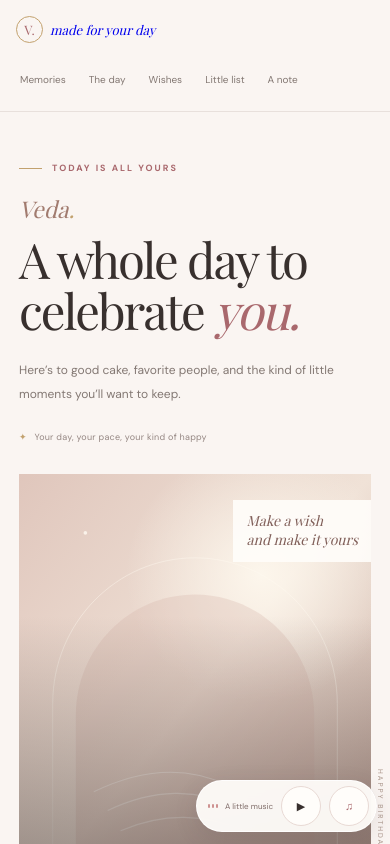
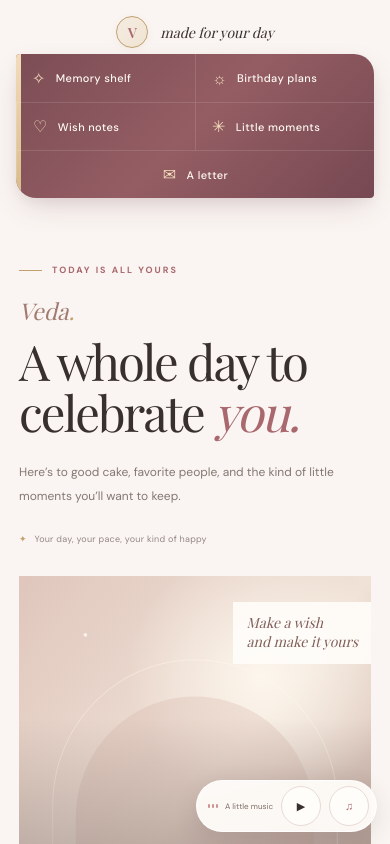
Before and after one commit to vijithkr829-droid/source, an Angular app in the folder birthday-surprise/: page / in a window 390 px wide. Shown: the top 844 px of the page. Built offline with nearby package versions, Linux system fonts and the light colour scheme; a web font is replaced by a local one.

Commit message:
feat: enhance header structure and navigation; improve accessibility and layout

```diff
--- a/birthday-surprise/src/app/app.css
+++ b/birthday-surprise/src/app/app.css
@@ -1,45 +1,252 @@
-:host { display: block; min-height: 100vh; }
+:host {
+  display: block;
+  min-height: 100vh;
+  background-color: var(--paper, #faf5f2);
+  color: var(--ink, #38302e);
+  font-family: var(--sans, "Segoe UI", sans-serif);
+}
 
+/* ==========================================================================
+   Header & Wordmark
+   ========================================================================== */
 .site-header {
-  position: sticky;
-  top: 0;
+  position: relative;
   z-index: 10;
-  width: min(1240px, calc(100% - 88px));
-  height: 82px;
+  width: min(1240px, calc(100% - 64px));
   margin: 0 auto;
+  padding: 24px 0 20px;
+  border-bottom: 1px solid rgba(132, 84, 91, 0.08);
+}
+
+.header-inner {
+  display: flex;
+  flex-direction: column;
+  align-items: stretch;
+}
+
+.wordmark {
+  display: inline-flex;
+  align-items: center;
+  gap: 12px;
+  font-family: var(--serif, Georgia, serif);
+  font-size: 16px;
+  font-style: italic;
+  text-decoration: none;
+  color: var(--ink, #332627);
+  transition: opacity 0.2s ease;
+}
+
+.wordmark:hover {
+  opacity: 0.8;
+}
+
+.wordmark-mark {
+  display: grid;
+  width: 36px;
+  height: 36px;
+  place-items: center;
+  background: linear-gradient(135deg, rgba(215, 186, 138, 0.15), rgba(215, 186, 138, 0.3));
+  border: 1px solid var(--gold, #d7ba8a);
+  border-radius: 50%;
+  color: var(--rose-deep, #80515b);
+  font-family: var(--serif, Georgia, serif);
+  font-size: 14px;
+  font-style: normal;
+  font-weight: 600;
+  box-shadow: 0 2px 8px rgba(132, 84, 91, 0.06);
+}
+
+/* ==========================================================================
+   Navigation
+   ========================================================================== */
+.site-nav {
+  position: relative;
+  width: 100%;
+  display: grid;
+  grid-template-columns: repeat(5, minmax(0, 1fr));
+  margin-top: 18px;
+  overflow: hidden;
+  border-radius: 6px 28px 6px 28px;
+  background: linear-gradient(135deg, #7c4d55 0%, #945d63 50%, #764852 100%);
+  box-shadow: 0 12px 30px -8px rgba(124, 77, 85, 0.25),
+              0 4px 12px rgba(0, 0, 0, 0.04);
+}
+
+.site-nav::before {
+  position: absolute;
+  inset: 0 auto 0 0;
+  width: 5px;
+  background: linear-gradient(to bottom, #f2dcbb, #d7ba8a);
+  content: "";
+}
+
+.site-nav a {
+  position: relative;
+  min-height: 56px;
   display: flex;
   align-items: center;
-  justify-content: space-between;
-  border-bottom: 1px solid rgba(104, 78, 70, .12);
-  background: rgba(250, 245, 242, .95);
-  backdrop-filter: blur(14px);
+  justify-content: center;
+  gap: 10px;
+  padding: 10px 14px;
+  color: #fff9f3;
+  font-size: 11px;
+  font-weight: 500;
+  letter-spacing: 0.4px;
+  text-decoration: none;
+  transition: background 0.25s ease, transform 0.25s ease;
 }
 
-.wordmark { display: inline-flex; align-items: center; gap: 11px; font-family: var(--serif); font-size: 15px; font-style: italic; text-decoration: none; }
-.wordmark-mark { display: grid; width: 31px; height: 31px; place-items: center; border: 1px solid var(--gold); border-radius: 50%; color: var(--rose-deep); font-family: var(--serif); font-size: 13px; font-style: normal; }
-.site-nav { display: flex; align-items: center; gap: clamp(12px, 2vw, 28px); }
-.site-nav a { min-height: 44px; display: inline-flex; align-items: center; color: var(--muted); font-size: 10px; text-decoration: none; transition: color .2s ease; }
-.site-nav a:hover, .site-nav a:focus-visible { color: var(--rose-deep); }
-.route-shell { min-height: 60vh; }
-.skip-link { position: absolute; z-index: 20; top: 8px; left: 8px; padding: 10px 14px; transform: translateY(-160%); background: var(--ink); color: white; font-size: 12px; }
-.skip-link:focus { transform: translateY(0); }
-.route-shell > * { display: block; }
-.site-footer { min-height: 78px; display: flex; align-items: center; justify-content: center; gap: 20px; border-top: 1px solid rgba(104, 78, 70, .12); color: var(--muted); font-size: 10px; letter-spacing: .3px; }
-.footer-divider { width: 4px; height: 4px; border-radius: 50%; background: var(--gold); }
+.site-nav a + a {
+  border-left: 1px solid rgba(255, 249, 243, 0.12);
+}
 
+.site-nav a > span {
+  color: #f2dcbb;
+  font-size: 16px;
+  transition: transform 0.25s cubic-bezier(0.34, 1.56, 0.64, 1);
+}
+
+.site-nav a:hover,
+.site-nav a:focus-visible {
+  background: rgba(255, 255, 255, 0.14);
+  color: #ffffff;
+}
+
+.site-nav a:focus-visible {
+  z-index: 1;
+  outline: 2px solid #fff9f3;
+  outline-offset: -4px;
+}
+
+.site-nav a:hover > span,
+.site-nav a:focus-visible > span {
+  transform: scale(1.15) rotate(6deg);
+}
+
+/* ==========================================================================
+   Accessibility & Shell
+   ========================================================================== */
+.skip-link {
+  position: absolute;
+  z-index: 20;
+  top: 12px;
+  left: 12px;
+  padding: 10px 16px;
+  transform: translateY(-200%);
+  background: var(--ink, #332627);
+  color: white;
+  font-size: 12px;
+  font-weight: 500;
+  border-radius: 6px;
+  box-shadow: 0 4px 12px rgba(0,0,0,0.15);
+  transition: transform 0.2s ease;
+}
+
+.skip-link:focus {
+  transform: translateY(0);
+}
+
+.route-shell {
+  min-height: 60vh;
+}
+
+.route-shell > * {
+  display: block;
+}
+
+/* ==========================================================================
+   Footer
+   ========================================================================== */
+.site-footer {
+  min-height: 84px;
+  display: flex;
+  align-items: center;
+  justify-content: center;
+  gap: 24px;
+  margin-top: 40px;
+  border-top: 1px solid rgba(132, 84, 91, 0.1);
+  color: var(--muted, #8c7873);
+  font-size: 11px;
+  letter-spacing: 0.5px;
+}
+
+.footer-divider {
+  width: 5px;
+  height: 5px;
+  border-radius: 50%;
+  background: var(--gold, #d7ba8a);
+  box-shadow: 0 0 8px rgba(215, 186, 138, 0.5);
+}
+
+/* ==========================================================================
+   Responsive Media Queries
+   ========================================================================== */
 @media (max-width: 760px) {
-  .site-header { position: relative; top: auto; width: 100%; height: auto; min-height: 112px; flex-wrap: wrap; justify-content: flex-start; gap: 3px; padding: 9px 18px 5px; }
-  .wordmark { gap: 7px; font-size: 13px; }
-  .wordmark-mark { width: 27px; height: 27px; }
-  .site-nav { width: calc(100% + 10px); display: flex; flex-wrap: wrap; gap: 0 5px; margin: 0 -5px; }
-  .site-nav a { min-height: 38px; padding: 0 9px; font-size: 10px; }
+  .site-header {
+    width: 100%;
+    padding: 16px 20px;
+    border-bottom: none;
+  }
+
+  .wordmark {
+    justify-content: center;
+    font-size: 14px;
+  }
+
+  .wordmark-mark {
+    width: 32px;
+    height: 32px;
+  }
+
+  .site-nav {
+    grid-template-columns: repeat(2, minmax(0, 1fr));
+    margin-top: 6px;
+    border-radius: 4px 20px 4px 20px;
+  }
+
+  .site-nav a {
+    min-height: 48px;
+    justify-content: flex-start;
+    padding: 8px 16px;
+    font-size: 11px;
+  }
+
+  .site-nav a:nth-child(odd) {
+    border-left: 0;
+  }
+
+  .site-nav a:nth-child(n + 3) {
+    border-top: 1px solid rgba(255, 249, 243, 0.12);
+  }
+
+  .site-nav a:last-child {
+    grid-column: 1 / -1;
+    justify-content: center;
+  }
 }
 
 @media (max-width: 600px) {
-  .site-header { padding-right: max(16px, env(safe-area-inset-right)); padding-left: max(16px, env(safe-area-inset-left)); }
-  .site-footer { min-height: 69px; flex-wrap: wrap; gap: 8px; padding: 14px; padding-bottom: max(14px, env(safe-area-inset-bottom)); font-size: 9px; }
+  .site-header {
+    padding-right: max(16px, env(safe-area-inset-right));
+    padding-left: max(16px, env(safe-area-inset-left));
+  }
+
+  .site-footer {
+    min-height: 74px;
+    flex-wrap: wrap;
+    gap: 12px;
+    padding: 16px;
+    padding-bottom: max(16px, env(safe-area-inset-bottom));
+    font-size: 10px;
+    text-align: center;
+  }
 }
 
 @media (prefers-reduced-motion: reduce) {
-  .site-nav a { transition: none; }
+  .site-nav a,
+  .site-nav a > span,
+  .wordmark,
+  .skip-link {
+    transition: none;
+  }
 }
--- a/birthday-surprise/src/app/app.html
+++ b/birthday-surprise/src/app/app.html
@@ -1,17 +1,20 @@
+
 <header class="site-header">
-  <a class="wordmark" href="#top" aria-label="Back to the top">
-    <span class="wordmark-mark" aria-hidden="true">V.</span>
-    <span>made for your day</span>
-  </a>
-  <nav class="site-nav" aria-label="Birthday sections">
-    <a href="#memories">Memories</a>
-    <a href="#birthday-plan">The day</a>
-    <a href="#birthday-notes">Wishes</a>
-    <a href="#little-list">Little list</a>
-    <a href="#letter">A note</a>
-  </nav>
+  <div class="header-inner">
+    <a class="wordmark" href="#top" aria-label="Back to the top">
+      <span class="wordmark-mark" aria-hidden="true">V</span>
+      <span class="wordmark-text">made for your day</span>
+    </a>
+
+    <nav class="site-nav" aria-label="Birthday sections">
+      <a href="#memories"><span aria-hidden="true">✧</span> Memory shelf</a>
+      <a href="#birthday-plan"><span aria-hidden="true">☼</span> Birthday plans</a>
+      <a href="#birthday-notes"><span aria-hidden="true">♡</span> Wish notes</a>
+      <a href="#little-list"><span aria-hidden="true">✳</span> Little moments</a>
+      <a href="#letter"><span aria-hidden="true">✉</span> A letter</a>
+    </nav>
+  </div>
 </header>
-
 <a class="skip-link" href="#main-content">Skip to content</a>
 <main class="route-shell" id="main-content">
   <router-outlet />
```
